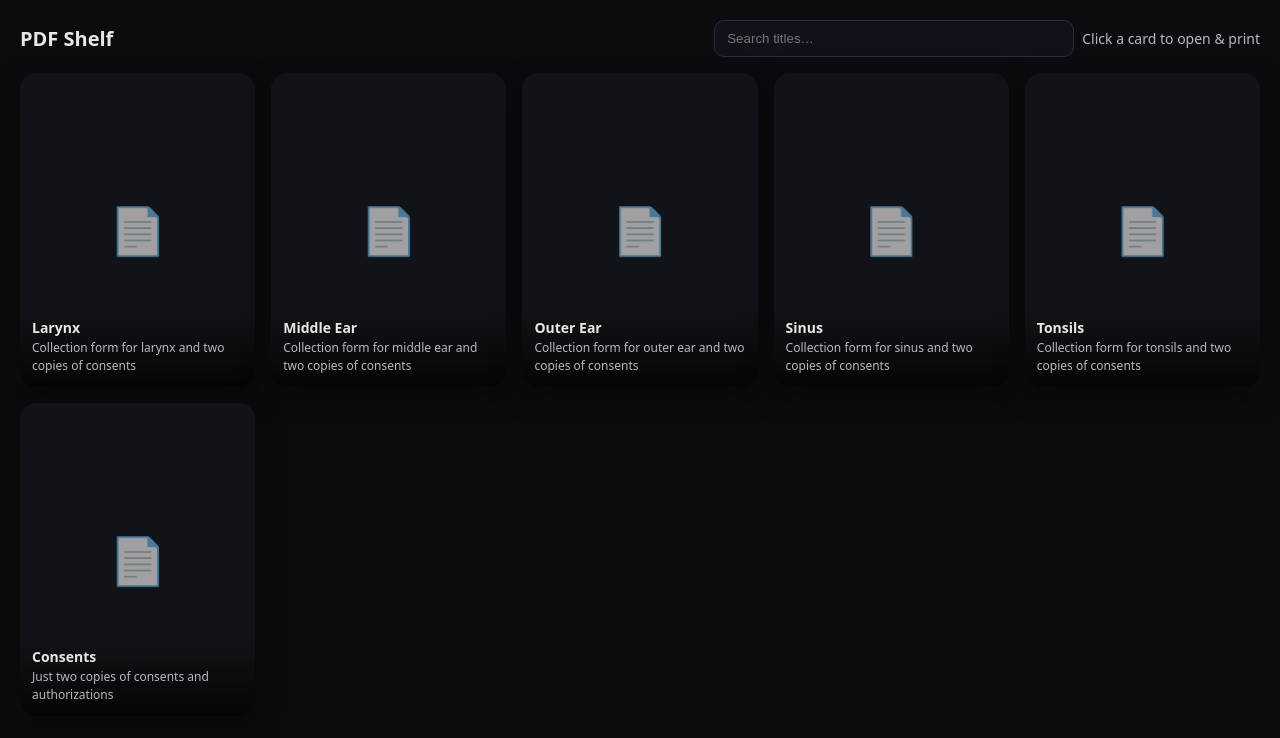
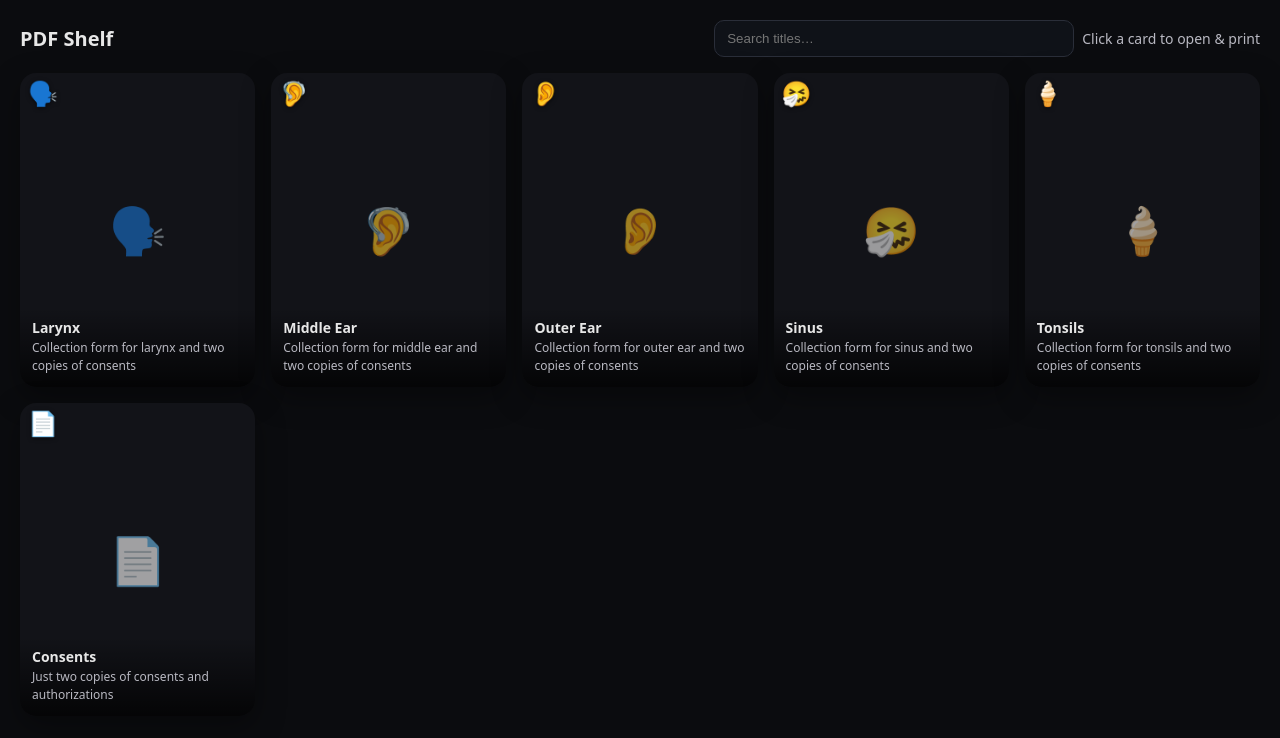
Before and after one commit to StafMumtaz/ent-pdfs, a plain HTML site: page index.html in a window 1280 px wide. Drawn offline with Linux system fonts and the light colour scheme.

Commit message:
Update index.html

```diff
--- a/index.html
+++ b/index.html
@@ -20,6 +20,14 @@
     - Everything here is static and free within the host's normal quotas.
   -->
   <style>
+    .badge {
+    position: absolute;
+    top: 8px;
+    left: 8px;
+    font-size: 24px;
+    line-height: 1;
+    filter: drop-shadow(0 1px 2px rgba(0,0,0,.6));
+            }
     :root {
       --bg: #0b0c0f;
       --fg: #e7e7e7;
@@ -88,33 +96,40 @@
     title: "Larynx",
     subtitle: "Collection form for larynx and two copies of consents",
     file: "./pdfs/zLarynx.pdf",
+    emoji: "🗣️",   // voice box vibe
     },
     {
     title: "Middle Ear",
     subtitle: "Collection form for middle ear and two copies of consents",
     file: "./pdfs/zMiddleEar.pdf",
+    emoji: "🦻",   // hearing aid = “middle ear” nod
     },
     {
     title: "Outer Ear",
     subtitle: "Collection form for outer ear and two copies of consents",
     file: "./pdfs/zOuterEar.pdf",
+    emoji: "👂",   // ear
     },
     {
     title: "Sinus",
     subtitle: "Collection form for sinus and two copies of consents",
     file: "./pdfs/zSinus.pdf",
+    emoji: "🤧",   // sneeze face
     },
     {
     title: "Tonsils",
     subtitle: "Collection form for tonsils and two copies of consents",
     file: "./pdfs/zTonsils.pdf",
+    emoji: "🍦",   // tongue peek
     },
     {
     title: "Consents",
     subtitle: "Just two copies of consents and authorizations",
     file: "./pdfs/consent-and-authorization.pdf",
+    emoji: "📄",   // keep the page
     },
     ];
+
 
 
     const grid = document.getElementById('grid');
@@ -143,6 +158,12 @@
         img.alt = `${item.title} thumbnail`;
         a.appendChild(img);
 
+        const badge = document.createElement('div');
+        badge.className = 'badge';
+        badge.textContent = item.emoji || '📄';
+        a.appendChild(badge);
+
+
         const meta = document.createElement('div');
         meta.className = 'meta';
         meta.innerHTML = `<p class="t">${escapeHtml(item.title)}</p><p class="s">${escapeHtml(item.subtitle || '')}</p>`;
@@ -155,7 +176,7 @@
           // fallback icon
           const fallback = document.createElement('div');
           fallback.className = 'fallback';
-          fallback.textContent = '📄';
+          fallback.textContent = item.emoji || '📄';
           a.replaceChild(fallback, img);
         });
       }
```
Lines whose indentation alone changed are shown as unchanged.
